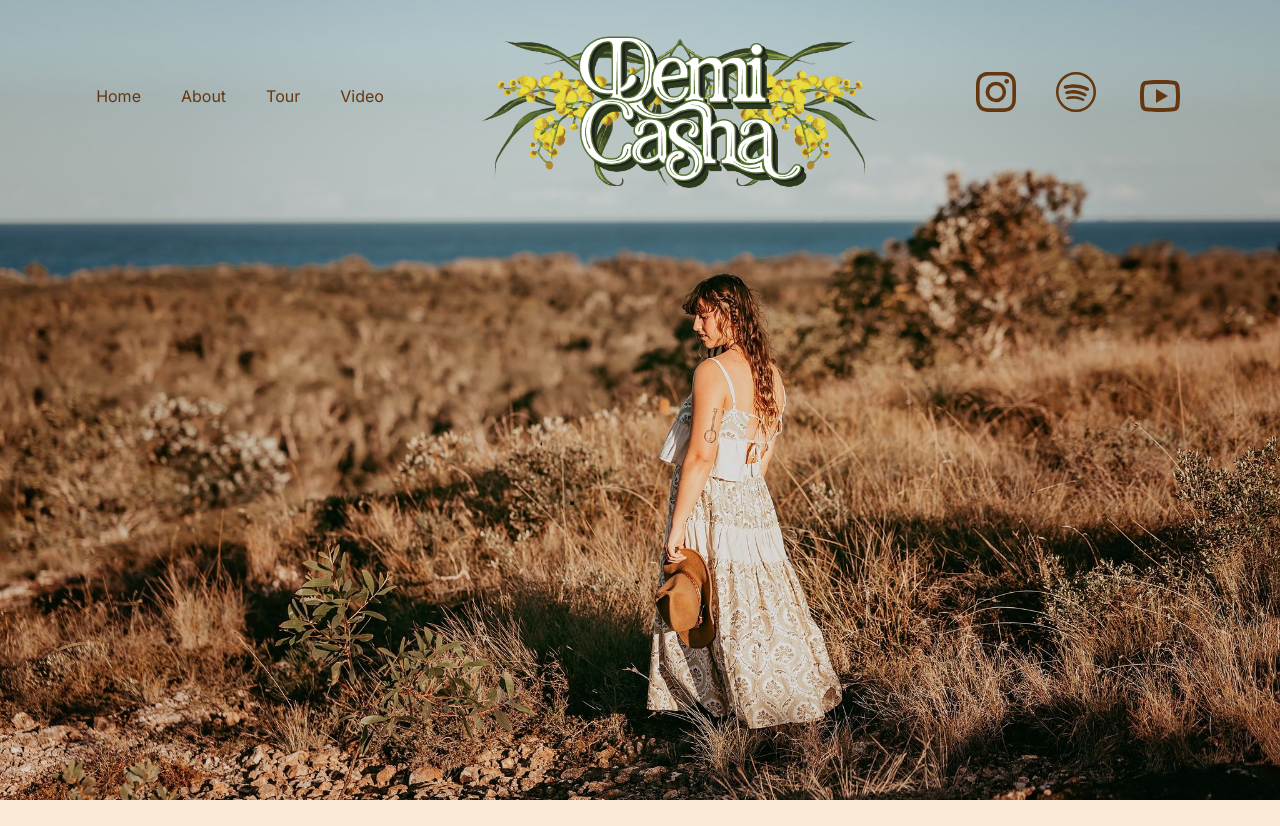
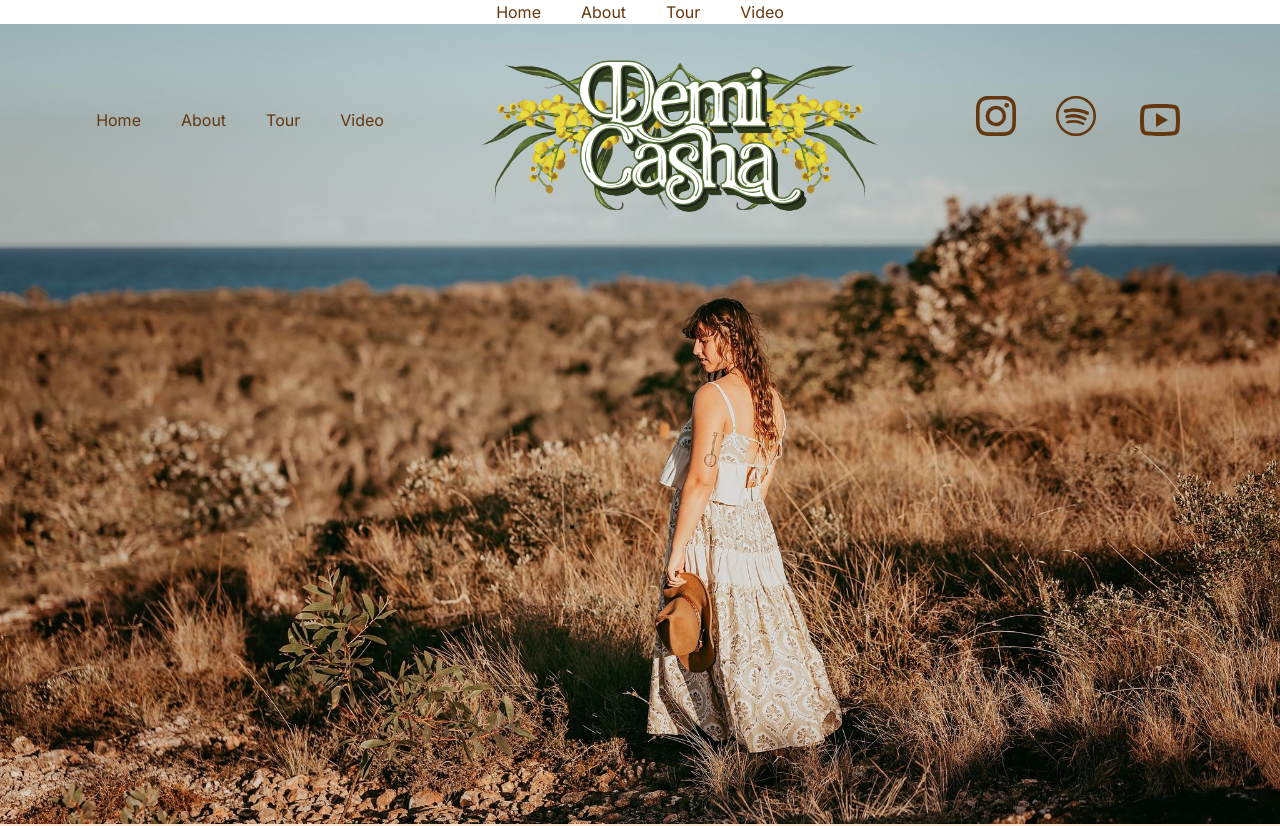
Before and after one commit to MichaelGrinstead/Demi-Casha-Website, a Next.js app: page / in a window 1280 px wide. Shown: the top 826 px of the page. Built offline with nearby package versions, Linux system fonts and the light colour scheme.

Commit message:
Add sticky Navbar

```diff
--- a/src/app/layout.js
+++ b/src/app/layout.js
@@ -1,6 +1,6 @@
-
 import './globals.css'
 import { Inter } from 'next/font/google'
+import StickyNavbar from '../components/StickyNavbar'
 
 const inter = Inter({ subsets: ['latin'] })
 
@@ -14,6 +14,7 @@ export default function RootLayout({ children }) {
     <html lang="en">
       <body className={inter.className}>
         <div>
+          <StickyNavbar />
           {children}
 
         </div>
```
